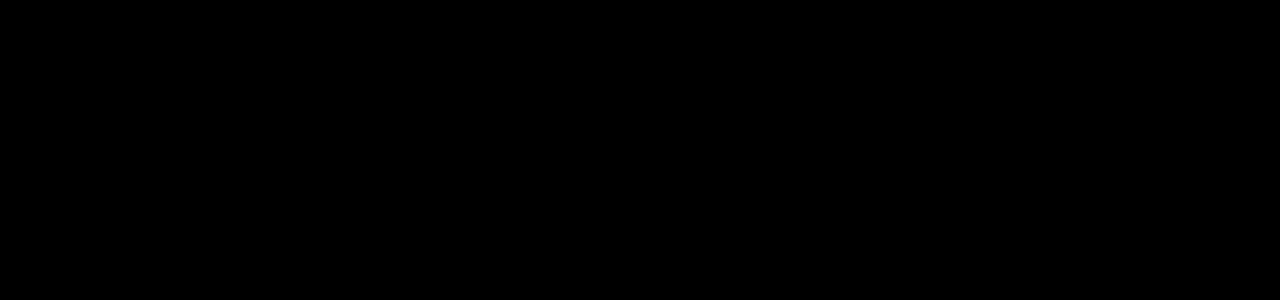
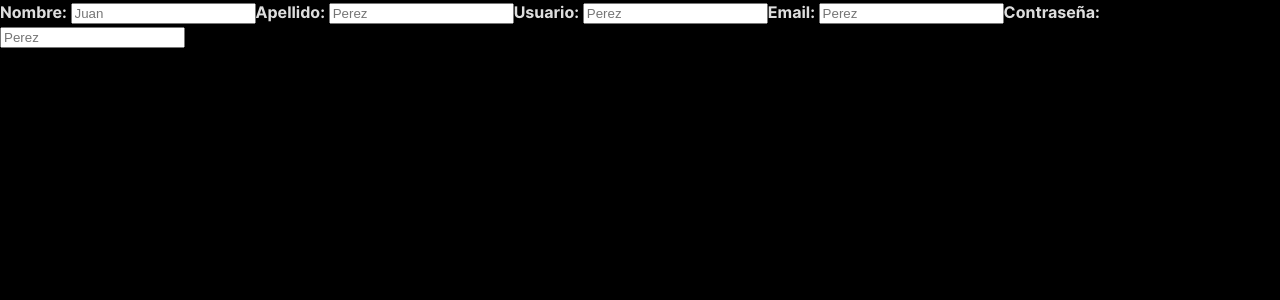
Before and after one commit to PF-03/CoinTracker, a React (Vite) app in the folder client/: page /register in a window 1280 px wide. Before the commit this address had no page. Shown: the top 300 px of the page. Built offline with nearby package versions, Linux system fonts and the light colour scheme.

Commit message:
form registro

```diff
--- a/client/package.json
+++ b/client/package.json
@@ -16,13 +16,10 @@
     "react-dom": "^18.2.0",
     "react-redux": "^8.0.4",
     "react-router-dom": "^6.4.2",
-<<<<<<< HEAD
     "redux": "^4.2.0",
     "redux-devtools-extension": "^2.13.9",
-    "redux-thunk": "^2.4.1"
-=======
+    "redux-thunk": "^2.4.1",
     "swiper": "^8.4.4"
->>>>>>> ada8489a5a62ed16f88bf8325afc743ff68ad9b2
   },
   "devDependencies": {
     "@types/react": "^18.0.17",
--- a/client/src/App.tsx
+++ b/client/src/App.tsx
@@ -6,6 +6,8 @@
 import SearchBar from "./components/SearchBar/SearchBar";
 
 import Home from "./components/home/home"
+
+import FormRegister from './components/FormRegister/FormRegister'
 
 
 function App() {
@@ -23,6 +25,8 @@
           <Route path="/nav" element={<LandingNavbar />} />
           <Route path="/home" element={<Home/>}/>
 
+          <Route path="register" element={<FormRegister/>}/>
+
         </Route>
       </Routes>
     </div>
--- /dev/null
+++ b/client/src/components/FormRegister/FormRegister.tsx
@@ -0,0 +1,40 @@
+import { useState} from "react";
+
+function FormRegister(){
+    const [inputs, setInputs] = useState({
+        username: '',
+        password: '',
+        mail: '',
+        name: '',
+        lastname: '',
+        disabled: true,
+        errors: {
+            username: 'Necesitas un nombre usuario',
+            password: 'Crea una contraseña para estar seguro',
+            mail: 'Inserta un email valido',
+        }
+    })
+
+    function handleChange(e: any) {
+        console.log(e.target.value)
+    }
+
+    return <form>
+        <label htmlFor="name">Nombre: </label>
+        <input name='name' id='name' onChange={handleChange} placeholder="Juan"/>
+
+        <label htmlFor="lastname">Apellido: </label>
+        <input name='lastname' id='lastname' onChange={handleChange} placeholder="Perez"/>
+
+        <label htmlFor="username">Usuario: </label>
+        <input name='username' id='username' onChange={handleChange} placeholder="Perez"/>
+
+        <label htmlFor="mail">Email: </label>
+        <input name='mail' id='mail' onChange={handleChange} placeholder="Perez"/>
+
+        <label htmlFor="password">Contraseña: </label>
+        <input name='password' id='password' onChange={handleChange} placeholder="Perez"/>
+    </form>
+}
+
+export default FormRegister;
```
Also changed, not shown: client/src/components/FormRegister/FormRegister.css (added).
